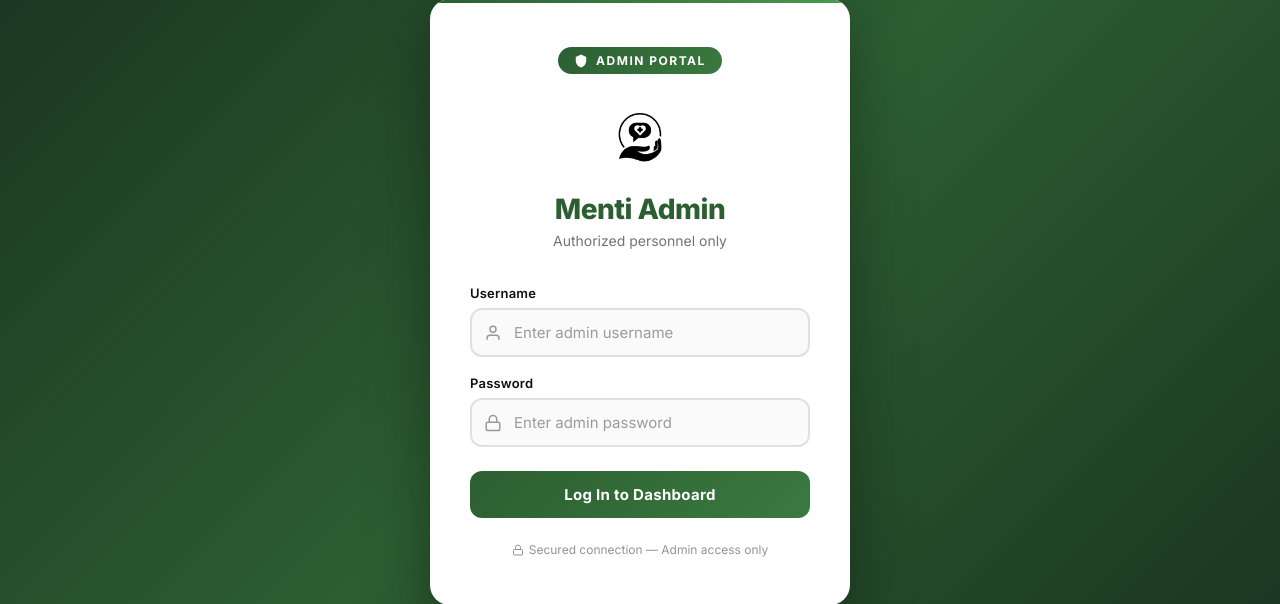
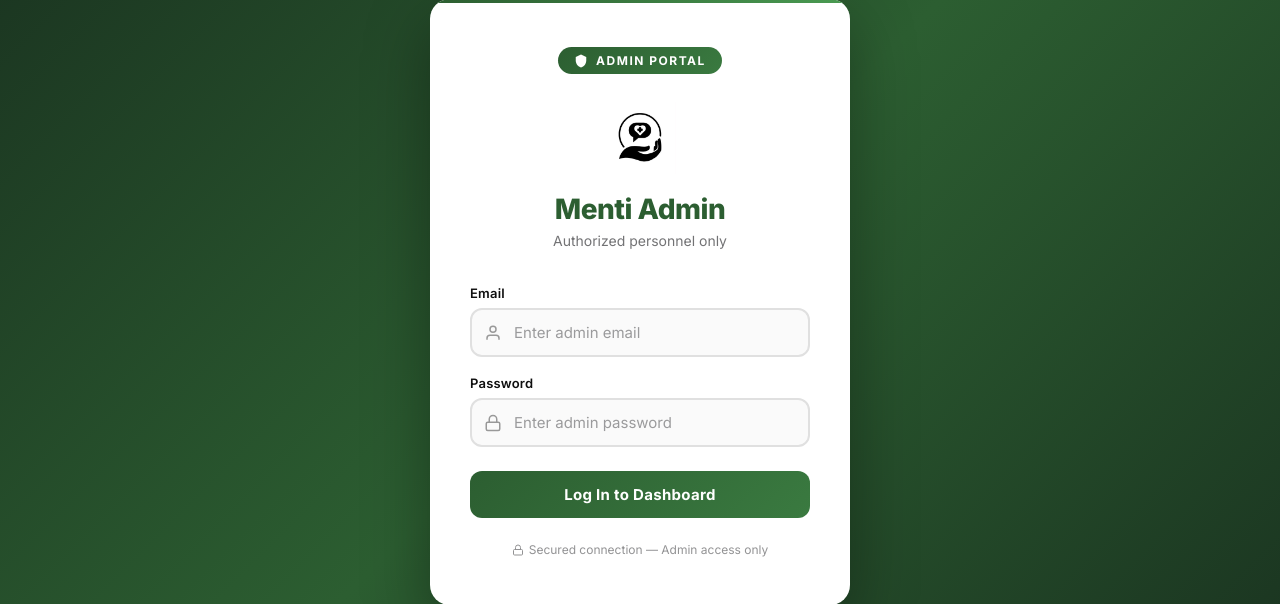
Before and after one commit to sh3ki/menti_chatbot, a Flask app: page /admin/login in a window 1280 px wide. Shown: the part 98-702 px from the top of the page. Run offline with Flask 3, Linux system fonts and the light colour scheme.

Commit message:
Update templates/admin_login.html

```diff
--- a/templates/admin_login.html
+++ b/templates/admin_login.html
@@ -251,12 +251,12 @@
 
         <form id="adminLoginForm">
             <div class="form-group">
-                <label for="username">Username</label>
+                <label for="username">Email</label>
                 <div class="input-wrapper">
                     <svg xmlns="http://www.w3.org/2000/svg" viewBox="0 0 24 24" fill="none" stroke="currentColor" stroke-width="2">
                         <path d="M20 21v-2a4 4 0 0 0-4-4H8a4 4 0 0 0-4 4v2"/><circle cx="12" cy="7" r="4"/>
                     </svg>
-                    <input type="text" id="username" name="username" placeholder="Enter admin username" autocomplete="username" required>
+                    <input type="text" id="username" name="username" placeholder="Enter admin email" autocomplete="username" required>
                 </div>
             </div>
 
```
